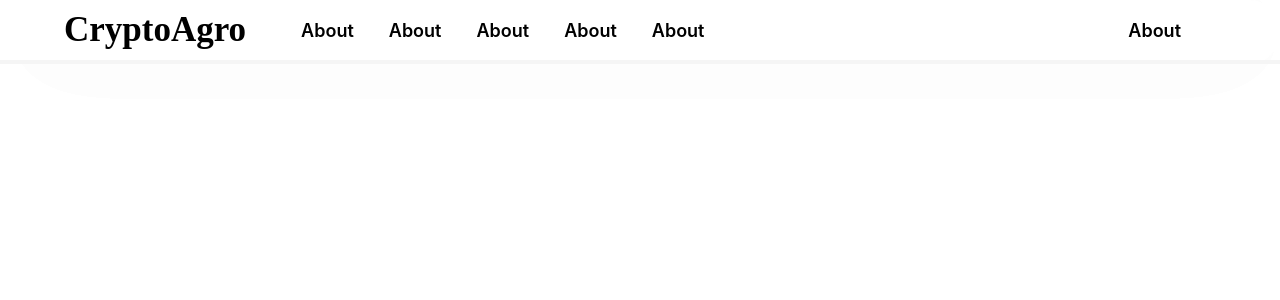
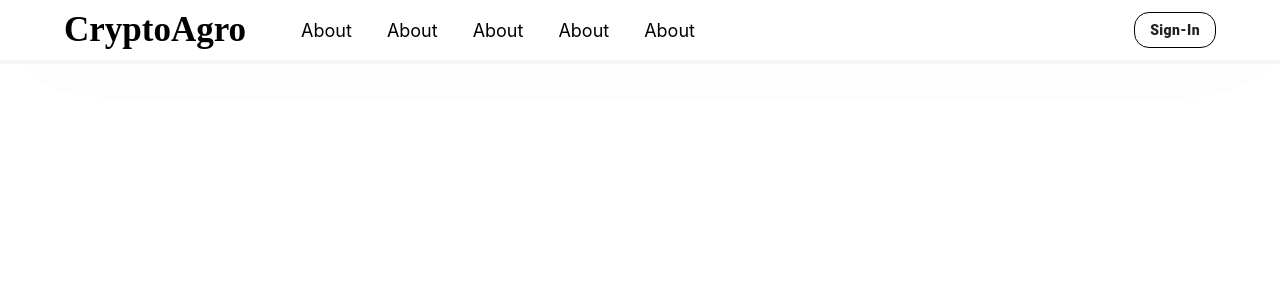
Before and after one commit to CodexpathCommunity/CryptoAgro, a Next.js app: page / in a window 1280 px wide. Shown: the top 300 px of the page. Built offline with nearby package versions, Linux system fonts and the light colour scheme.

Commit message:
added the button to complete the bone

```diff
--- a/component/Header/HeaderElement.js
+++ b/component/Header/HeaderElement.js
@@ -1,3 +1,4 @@
+import { Button } from "@material-ui/core";
 import styled from "styled-components";
 
 export const HeaderContainer = styled.div`
@@ -15,7 +16,7 @@ export const HeaderContent = styled.div`
   height: 60px;
 `;
 export const HeaderLogo = styled.h2`
-  font-family: "Audiowide", cursive;
+  font-family: "Saira Stencil One";
   font-weight: 800;
   font-size: 35px;
   margin-right: 55px;
@@ -27,7 +28,14 @@ export const HeaderLinkContainer = styled.div`
 `;
 export const HeaderLinks = styled.h3`
   font-size: 18px;
-  font-weight: 600;
+  font-weight: 400;
   padding: 0 35px 0 0;
 `;
+export const HeadeBtn = styled(Button)`
+  text-transform: inherit !important ;
+  padding: 5px 15px 5px 15px !important ;
+  border-radius: 15px !important ;
+  border: 1px solid black !important ;
+  font-weight: 1000 !important ;
+`;
 export const HeaderRule = styled.div``;
--- a/component/Header/Index.js
+++ b/component/Header/Index.js
@@ -4,6 +4,7 @@ import {
   HeaderLogo,
   HeaderLinkContainer,
   HeaderLinks,
+  HeadeBtn,
 } from "./HeaderElement";
 
 function Header() {
@@ -18,7 +19,7 @@ function Header() {
           <HeaderLinks>About</HeaderLinks>
           <HeaderLinks>About</HeaderLinks>
         </HeaderLinkContainer>
-        <HeaderLinks>About</HeaderLinks>
+        <HeadeBtn>Sign-In</HeadeBtn>
       </HeaderContent>
     </HeaderContainer>
   );
```
